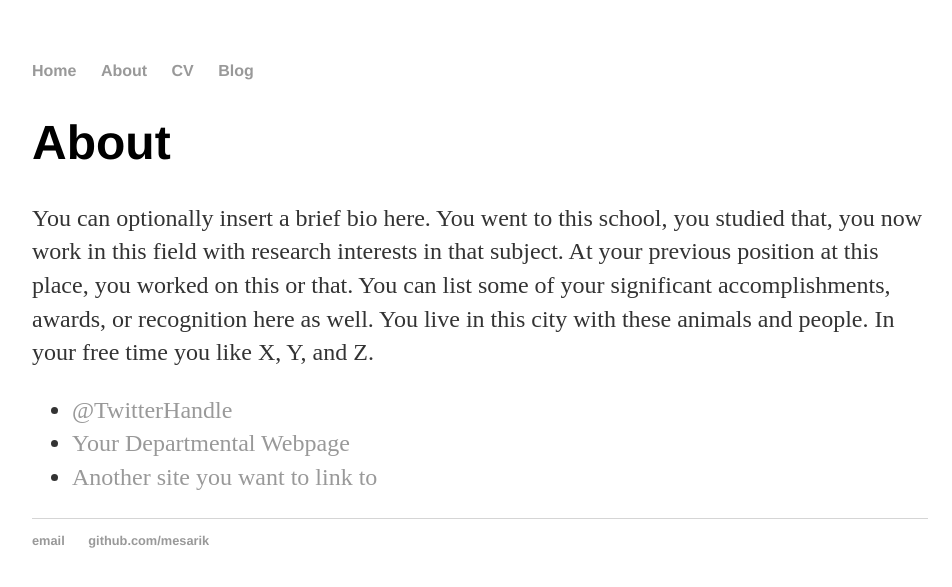
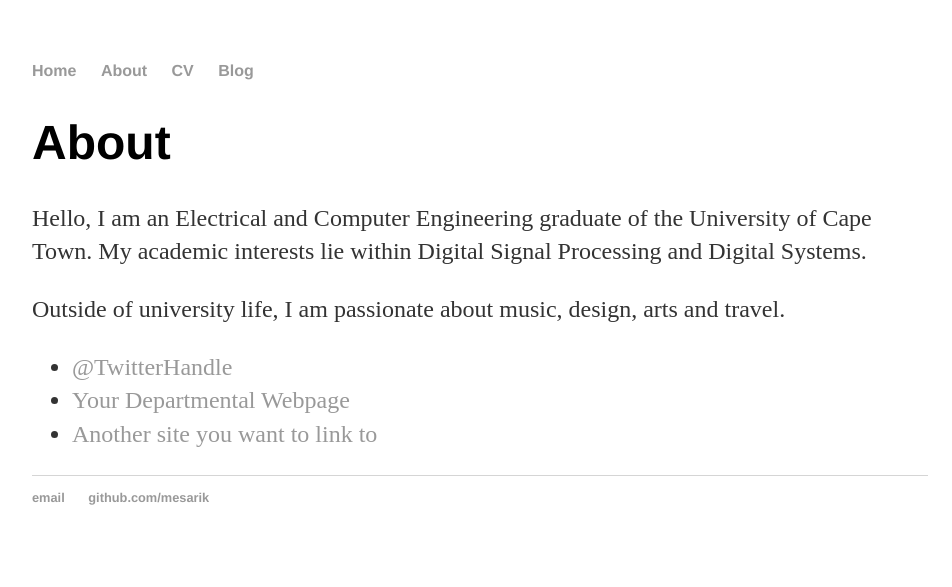
Before and after one commit to mesarcik/mesarcik.github.io, a Jekyll site: the page built from about/index.html, in a window 1280 px wide. Shown: the top 587 px of the page, without its empty margins (160-1112 px from the left). Built offline with Jekyll 4.4.1, drawn with Linux system fonts in a browser that asks for light colours.

Commit message:
git_uploader.sh

```diff
--- a/about/index.html
+++ b/about/index.html
@@ -5,7 +5,8 @@ title: About Hank Quinlan
 
 		<div class="about">
 			<h1>About</h1>
-			<p>You can optionally insert a brief bio here. You went to this school, you studied that, you now work in this field with research interests in that subject. At your previous position at this place, you worked on this or that. You can list some of your significant accomplishments, awards, or recognition here as well. You live in this city with these animals and people. In your free time you like X, Y, and Z.</p>
+			<p>Hello, I am an Electrical and Computer Engineering graduate of the University of Cape Town. My academic interests lie within Digital Signal Processing and Digital Systems.<p>
+			<p>Outside of university life, I am passionate about music, design, arts and travel.</p>
 
 			<ul class="contacts">
 				<li><a href="#">@TwitterHandle</a></li>
```
